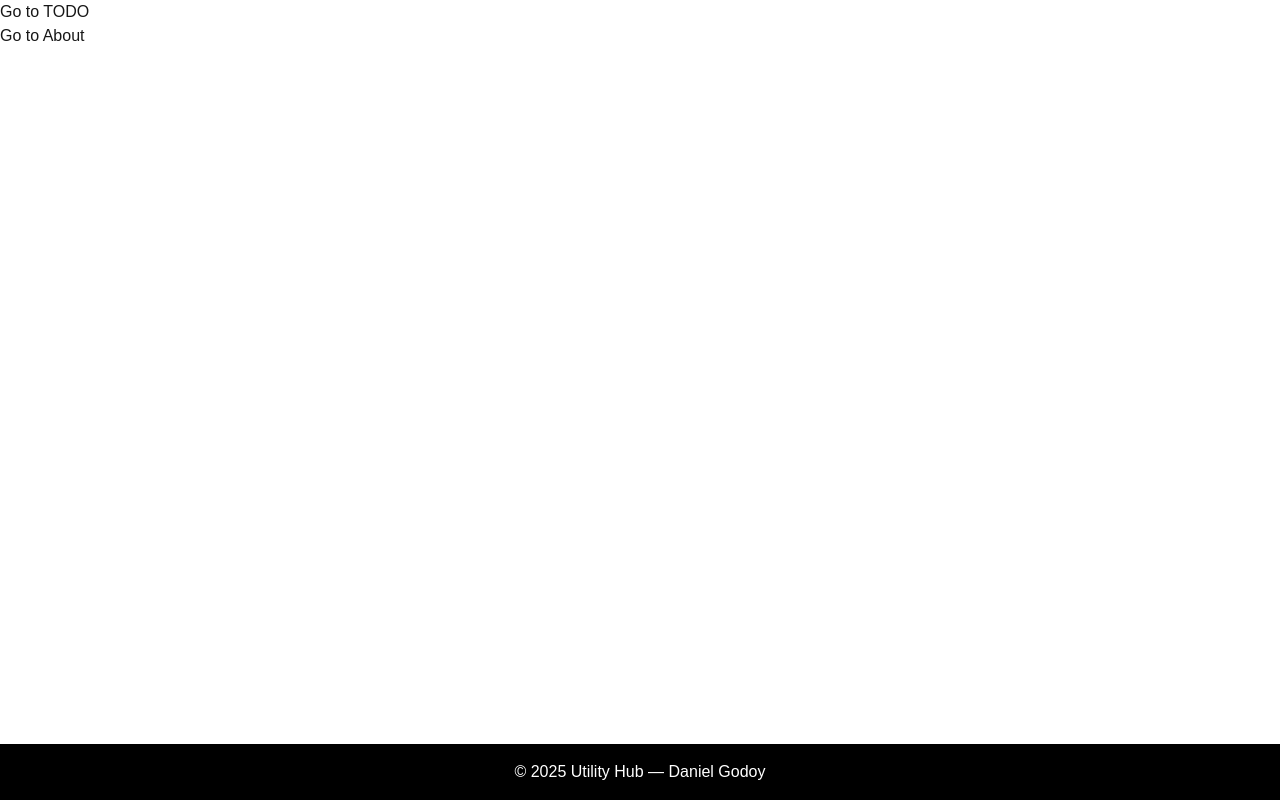
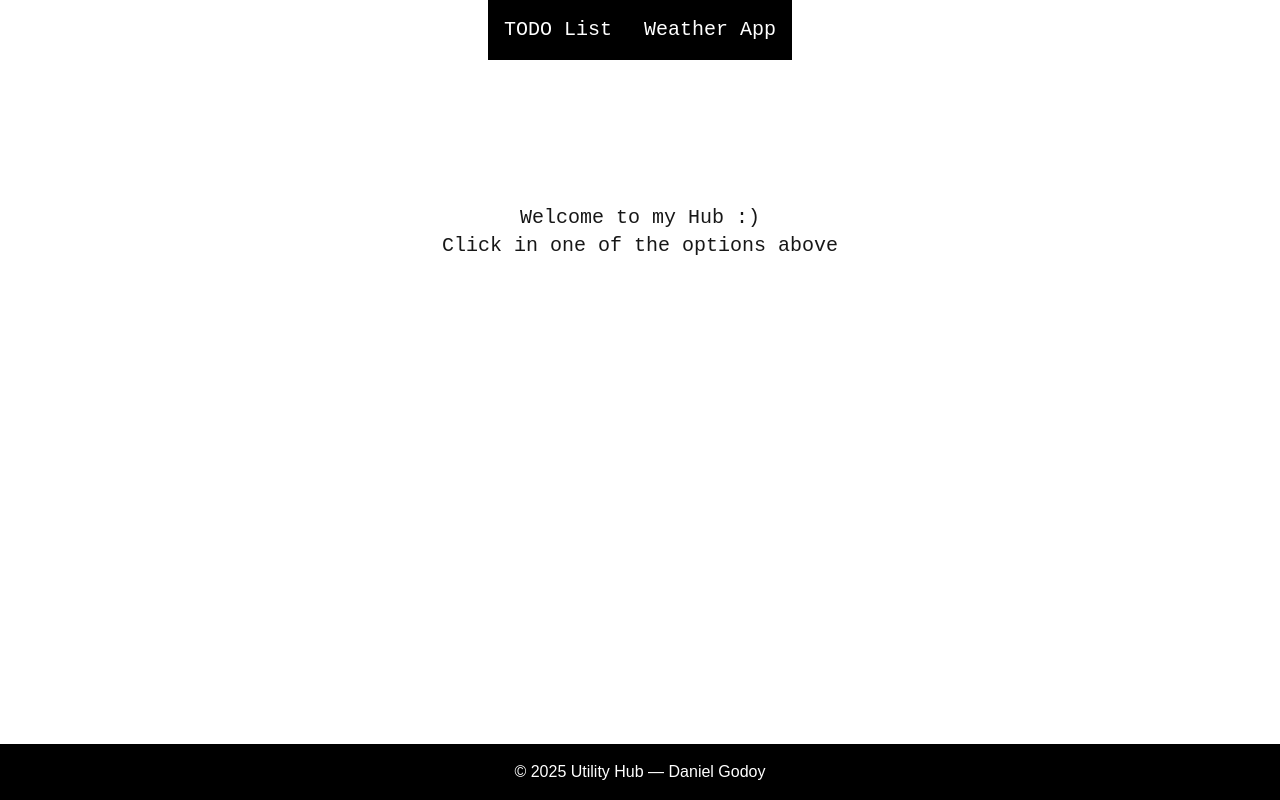
Before and after one commit to DanielGodoyGalindo/todo_app, a Next.js app: page / in a window 1280 px wide. Built offline with nearby package versions, Linux system fonts and the light colour scheme.

Commit message:
feat: weather app created

```diff
--- a/app/about/page.tsx
+++ /dev/null
@@ -1,3 +0,0 @@
-export default function About() {
-  return <div>About</div>
-}
--- a/app/layout.tsx
+++ b/app/layout.tsx
@@ -30,7 +30,7 @@ export default function RootLayout({
                 </main>
 
                 <footer className="bg-black text-white p-4">
-                    <p className="text-center">© 2025 Utility Hub — Daniel Godoy</p>
+                    <p className="text-center">© 2025 Utility Hub — <a href="https://github.com/DanielGodoyGalindo" className="hover:underline">Daniel Godoy</a></p>
                 </footer>
             </body>
         </html>
--- a/app/page.tsx
+++ b/app/page.tsx
@@ -1,112 +1,16 @@
-// import Image from "next/image";
+export default function Main() {
 
-// export default function Home() {
-//   return (
-//     <div className="font-sans grid grid-rows-[20px_1fr_20px] items-center justify-items-center min-h-screen p-8 pb-20 gap-16 sm:p-20">
-//       <main className="flex flex-col gap-[32px] row-start-2 items-center sm:items-start">
-//         <Image
-//           className="dark:invert"
-//           src="/next.svg"
-//           alt="Next.js logo"
-//           width={180}
-//           height={38}
-//           priority
-//         />
-//         <ol className="font-mono list-inside list-decimal text-sm/6 text-center sm:text-left">
-//           <li className="mb-2 tracking-[-.01em]">
-//             Get started by editing{" "}
-//             <code className="bg-black/[.05] dark:bg-white/[.06] font-mono font-semibold px-1 py-0.5 rounded">
-//               src/app/page.tsx
-//             </code>
-//             .
-//           </li>
-//           <li className="tracking-[-.01em]">
-//             Save and see your changes instantly.
-//           </li>
-//         </ol>
+    const linkStyle = "bg-black text-white p-4 hover:underline ";
+    const liStyle = "flex items-center justify-center";
 
-//         <div className="flex gap-4 items-center flex-col sm:flex-row">
-//           <a
-//             className="rounded-full border border-solid border-transparent transition-colors flex items-center justify-center bg-foreground text-background gap-2 hover:bg-[#383838] dark:hover:bg-[#ccc] font-medium text-sm sm:text-base h-10 sm:h-12 px-4 sm:px-5 sm:w-auto"
-//             href="https://vercel.com/new?utm_source=create-next-app&utm_medium=appdir-template-tw&utm_campaign=create-next-app"
-//             target="_blank"
-//             rel="noopener noreferrer"
-//           >
-//             <Image
-//               className="dark:invert"
-//               src="/vercel.svg"
-//               alt="Vercel logomark"
-//               width={20}
-//               height={20}
-//             />
-//             Deploy now
-//           </a>
-//           <a
-//             className="rounded-full border border-solid border-black/[.08] dark:border-white/[.145] transition-colors flex items-center justify-center hover:bg-[#f2f2f2] dark:hover:bg-[#1a1a1a] hover:border-transparent font-medium text-sm sm:text-base h-10 sm:h-12 px-4 sm:px-5 w-full sm:w-auto md:w-[158px]"
-//             href="https://nextjs.org/docs?utm_source=create-next-app&utm_medium=appdir-template-tw&utm_campaign=create-next-app"
-//             target="_blank"
-//             rel="noopener noreferrer"
-//           >
-//             Read our docs
-//           </a>
-//         </div>
-//       </main>
-//       <footer className="row-start-3 flex gap-[24px] flex-wrap items-center justify-center">
-//         <a
-//           className="flex items-center gap-2 hover:underline hover:underline-offset-4"
-//           href="https://nextjs.org/learn?utm_source=create-next-app&utm_medium=appdir-template-tw&utm_campaign=create-next-app"
-//           target="_blank"
-//           rel="noopener noreferrer"
-//         >
-//           <Image
-//             aria-hidden
-//             src="/file.svg"
-//             alt="File icon"
-//             width={16}
-//             height={16}
-//           />
-//           Learn
-//         </a>
-//         <a
-//           className="flex items-center gap-2 hover:underline hover:underline-offset-4"
-//           href="https://vercel.com/templates?framework=next.js&utm_source=create-next-app&utm_medium=appdir-template-tw&utm_campaign=create-next-app"
-//           target="_blank"
-//           rel="noopener noreferrer"
-//         >
-//           <Image
-//             aria-hidden
-//             src="/window.svg"
-//             alt="Window icon"
-//             width={16}
-//             height={16}
-//           />
-//           Examples
-//         </a>
-//         <a
-//           className="flex items-center gap-2 hover:underline hover:underline-offset-4"
-//           href="https://nextjs.org?utm_source=create-next-app&utm_medium=appdir-template-tw&utm_campaign=create-next-app"
-//           target="_blank"
-//           rel="noopener noreferrer"
-//         >
-//           <Image
-//             aria-hidden
-//             src="/globe.svg"
-//             alt="Globe icon"
-//             width={16}
-//             height={16}
-//           />
-//           Go to nextjs.org →
-//         </a>
-//       </footer>
-//     </div>
-//   );
-// }
-
-export default function Main() {
-  return <div>
-    <ul>
-      <li><a href="./todo">Go to TODO</a></li>
-      <li><a href="./about">Go to About</a></li>
-    </ul>
-  </div>
+    return (
+        <div className="font-mono text-xl">
+            <ul className="flex items-center justify-center">
+                <li className={liStyle}><a href="./todo" className={linkStyle}>TODO List</a></li>
+                <li className={liStyle}><a href="./weather" className={linkStyle}>Weather App</a></li>
+            </ul>
+            <h1 className="text-center mt-36">Welcome to my Hub :)</h1>
+            <h1 className="text-center">Click in one of the options above</h1>
+        </div>
+    )
 }
--- a/app/todo/page.tsx
+++ b/app/todo/page.tsx
@@ -64,6 +64,7 @@ export default function TodoMain() {
                         className="border border-black rounded p-1.5 flex-4 bg-white"
                         value={inputTask}
                         onChange={e => setInputTask(e.target.value)}
+                        minLength={3}
                     />
                     <button
                         className="border-2 flex-1 rounded-md px-4 py-2 border-amber-400 bg-amber-400
--- a/package.json
+++ b/package.json
@@ -9,6 +9,7 @@
     "lint": "eslint"
   },
   "dependencies": {
+    "@google/genai": "^1.26.0",
     "@tailwindcss/vite": "^4.1.14",
     "mongoose": "^8.19.1",
     "next": "15.5.5",
```
Also changed, not shown: 1 other file (tests, documents, lock files or other folders).
